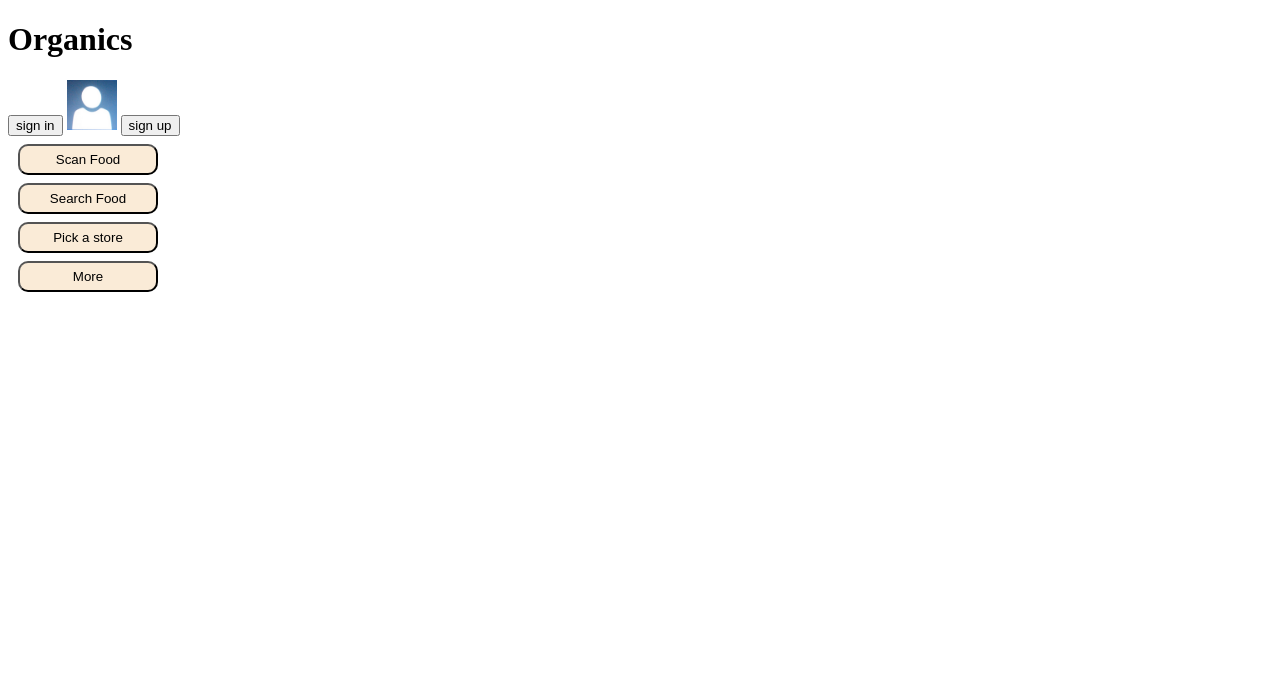
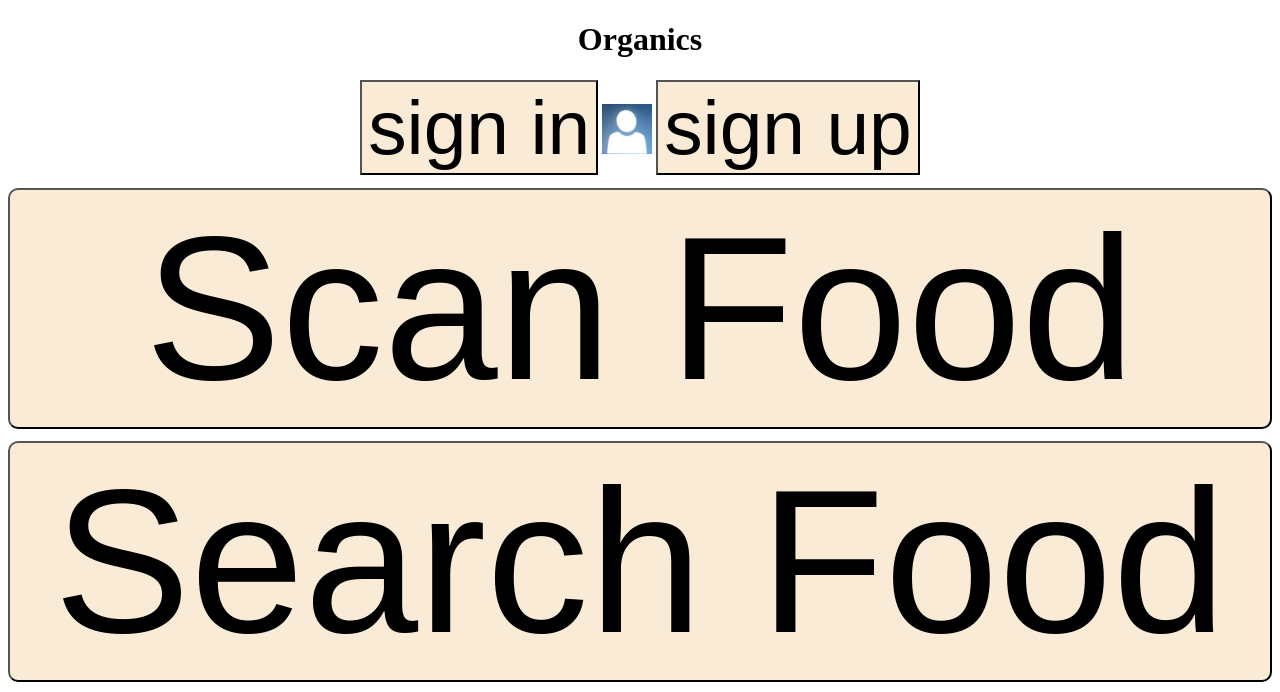
Before and after one commit to becky2014/becky2014.github.io, a plain HTML site: page index.html in a window 1280 px wide. Shown: the top 692 px of the page. Drawn offline with Linux system fonts and the light colour scheme.

Commit message:
basic layout

```diff
--- a/index.html
+++ b/index.html
@@ -10,31 +10,28 @@
 
 
 <body>
-	<div class = "homePage">
+	<div class = "panel1">
 
 		<h1>Organics</h1>
 
-		<div class= "signin">
-		<button>sign in</button>
-		<img id="profile" src="images/profile.png">
-		<button>sign up</button>
+		<button class="sign">sign in</button>
+		<img class="sign" id="profile" src="images/profile.png">
+		<button class="sign">sign up</button>
 
 
 
-	    </div>
+	</div>
 
-		<div class="panel">
+	<div class="panel2">
 
-			<button class="home">Scan Food</button>
+			<button class="selectors">Scan Food</button>
 			</br>
-			<button class="home">Search Food</button>
+			<button class="selectors">Search Food</button>
 			</br>
-			<button class="home">Pick a store</button>
+			<button class="selectors">Pick a store</button>
 			</br>
-			<button class="home">More</button>
+			<button class="selectors">More</button>
 			</br>
-
-	    </div>
 
 	</div>
 
--- a/organic.css
+++ b/organic.css
@@ -1,16 +1,32 @@
 
 #profile{
 	width:50px;
-   height:50px;
+	height:50px;
 }
-.panel{
-	padding-left: 10px;
 
+.panel1{
+	height: 10%;
+	width: 100%;
+	margin-left:auto;
+	margin-right:auto;
+	text-align:center;
 }
-.home{
-	width: 140px;
-    height: 31px;
-    border-radius: 10px;
-    background: antiquewhite;
-    margin-top: 8px;
+
+.panel2{
+	height: 90%;
+	width: 100%;
 }
+
+.selectors{
+	width: 100%;
+	height: 100%;
+	border-radius: 10px;
+	background: antiquewhite;
+	margin-top: 1%;
+	font-size: 16vw;
+}
+
+.sign{
+	font-size: 6vw;
+	background: antiquewhite;
+}
```
